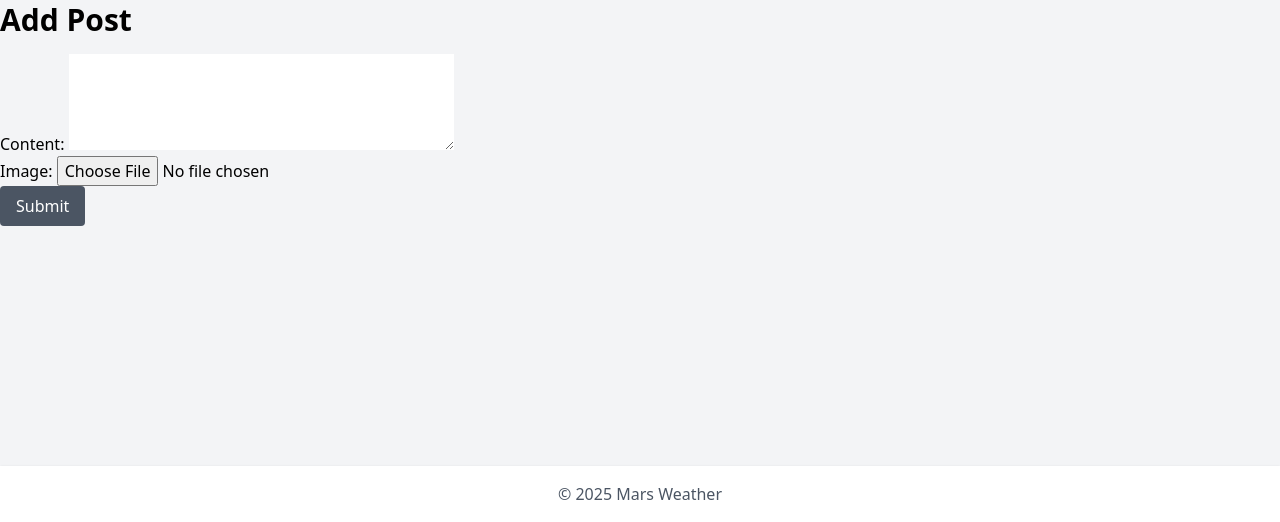
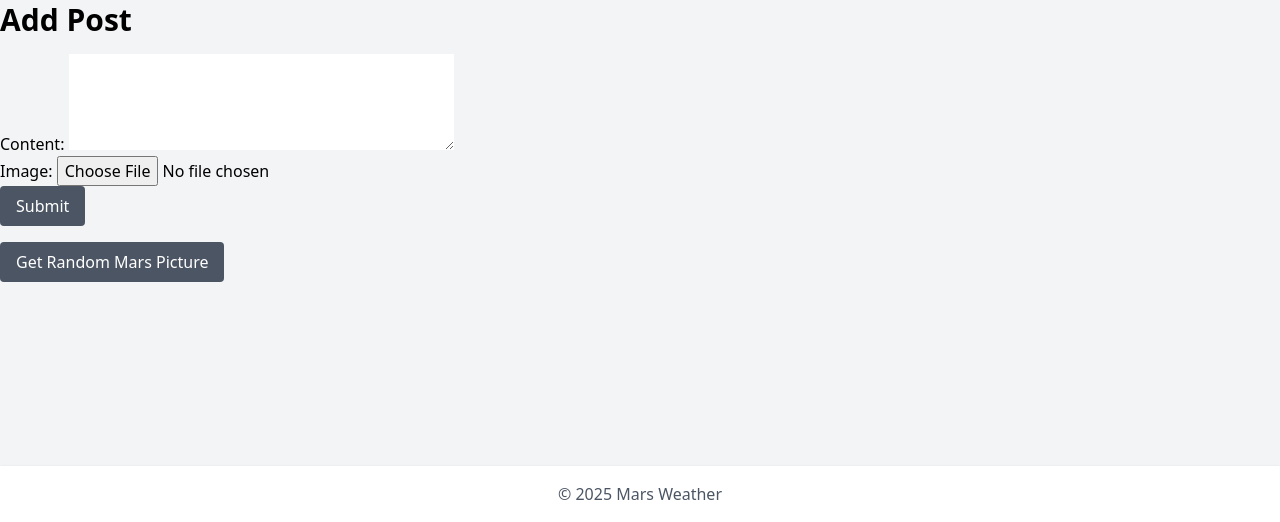
Before and after one commit to juju9301/mars_weather_site, a Django app: page /add_post/ in a window 1280 px wide. Shown: the part 278-800 px from the top of the page. Run offline with Django 5.2, Linux system fonts and the light colour scheme; the visitor is signed in with stand-in values (Sample User, id 1); parts of the project's set-up code (start-up, migrations or seed data) failed here and were passed over.

Commit message:
added random mars pic fetch for post

```diff
--- a/mars1/weather/forms.py
+++ b/mars1/weather/forms.py
@@ -1,11 +1,8 @@
 from django import forms
-from .models import Weather, Post
-
+from .models import Weather, Post, Comment
 
 class PlotForm(forms.Form):
-    # sol_from_choices = [(str(w), str(w)) for w in Weather.objects.values_list('sol').order_by('sol')]
     sol_from_choices = [(200, 200), (201, 201)]
-    # sol_to_choices = [(str(w), str(w)) for w in Weather.objects.values_list('sol').order_by('-sol')]
     sol_to_choices = [(4023, 4023), (4265, 4265)]
     param_choices = [('min_temp', 'min_temp'), ('max_temp', 'max_temp')]
     sol_from = forms.ChoiceField(choices=sol_from_choices)
@@ -13,19 +10,32 @@ class PlotForm(forms.Form):
     param = forms.ChoiceField(choices=param_choices)
 
 class PostForm(forms.ModelForm):
+    random_mars_image_url = forms.URLField(required=False, widget=forms.HiddenInput())
+
     class Meta:
         model = Post
         fields = ['content', 'image']
         widgets = {
-            'content': forms.Textarea(attrs={'rows': 4, 'cols': 40}),
+            'content': forms.Textarea(attrs={'rows': 4, 'cols': 40, 'required': False}),
         }
-        content = forms.CharField(required=False, widget=forms.Textarea(attrs={'rows': 4, 'cols': 40, 'required': False}))
+
+    content = forms.CharField(required=False, widget=forms.Textarea(attrs={'rows': 4, 'cols': 40, 'required': False}))
+
     def clean(self):
         cleaned_data = super().clean()
         content = cleaned_data.get('content')
         image = cleaned_data.get('image')
+        random_mars_image_url = cleaned_data.get('random_mars_image_url')
 
-        if not content and not image:
+        if not content and not image and not random_mars_image_url:
             raise forms.ValidationError('You must provide either content or an image.')
 
         return cleaned_data
+
+class CommentForm(forms.ModelForm):
+    class Meta:
+        model = Comment
+        fields = ['content']
+        widgets = {
+            'content': forms.Textarea(attrs={'rows': 3, 'cols': 40}),
+        }
--- a/mars1/weather/models.py
+++ b/mars1/weather/models.py
@@ -47,3 +47,12 @@ class Post(models.Model):
 
     def __str__(self):
         return f'{self.author.username}: {self.content[:20]}'
+
+class Comment(models.Model):
+    post = models.ForeignKey(Post, related_name='comments', on_delete=models.CASCADE)
+    author = models.ForeignKey(User, on_delete=models.CASCADE)
+    content = models.TextField()
+    created_at = models.DateTimeField(auto_now_add=True)
+
+    def __str__(self):
+        return f'{self.author.username}: {self.content[:20]}'
--- a/mars1/weather/templates/add_post.html
+++ b/mars1/weather/templates/add_post.html
@@ -7,7 +7,50 @@
     <form method="post" enctype="multipart/form-data">
         {% csrf_token %}
         {{ form.as_p }}
+        <input type="hidden" id="random_mars_image_url" name="random_mars_image_url">
         <button type="submit" class="bg-gray-600 text-white px-4 py-2 rounded">Submit</button>
     </form>
+    <button id="get-random-mars-picture" class="bg-gray-600 text-white px-4 py-2 rounded mt-4">Get Random Mars Picture</button>
+    <div id="random-mars-picture-container" class="mt-4"></div>
+    <button id="add-to-post" class="bg-gray-600 text-white px-4 py-2 rounded mt-4 hidden">Add to Post</button>
+    <div id="image-url-display" class="mt-4 text-gray-700"></div>
 </div>
+
+<script>
+document.getElementById('get-random-mars-picture').addEventListener('click', function() {
+    const sol = Math.floor(Math.random() * 1000) + 1; // Random sol (Martian day)
+    const rover = ['curiosity', 'opportunity', 'spirit'][Math.floor(Math.random() * 3)]; // Random rover
+    const apiKey = 'DEMO_KEY'; // Replace with your NASA API key
+
+    fetch(`https://api.nasa.gov/mars-photos/api/v1/rovers/${rover}/photos?sol=${sol}&api_key=${apiKey}`)
+        .then(response => response.json())
+        .then(data => {
+            if (data.photos.length > 0) {
+                const randomPhoto = data.photos[Math.floor(Math.random() * data.photos.length)];
+                const img = new Image();
+                img.src = randomPhoto.img_src;
+                img.onload = function() {
+                    const container = document.getElementById('random-mars-picture-container');
+                    container.innerHTML = `<img src="${randomPhoto.img_src}" alt="Random Mars Picture" class="max-w-full max-h-64 object-contain mt-2">`;
+                    const addToPostButton = document.getElementById('add-to-post');
+                    addToPostButton.classList.remove('hidden');
+                    addToPostButton.dataset.imageUrl = randomPhoto.img_src;
+                };
+                img.onerror = function() {
+                    alert('Failed to load image. Try again.');
+                };
+            } else {
+                alert('No photos found for this sol. Try again.');
+            }
+        })
+        .catch(error => console.error('Error fetching random Mars picture:', error));
+});
+
+document.getElementById('add-to-post').addEventListener('click', function() {
+    const imageUrl = this.dataset.imageUrl;
+    document.getElementById('random_mars_image_url').value = imageUrl;
+    document.getElementById('image-url-display').innerText = `Image URL: ${imageUrl}`;
+    alert('Image added to post!');
+});
+</script>
 {% endblock content %}
--- a/mars1/weather/urls.py
+++ b/mars1/weather/urls.py
@@ -9,5 +9,6 @@ urlpatterns = [
     path('plot', views.generate_weather_plot, name='generate_weather_plot'),
     path('update_weather_data', views.update_weather_data, name='update_weather_data'),
     path('', views.index, name='index'),
-    path('add_post/', views.add_post, name='add_post')
+    path('add_post/', views.add_post, name='add_post'),
+    path('add_comment/<int:post_id>/', views.add_comment, name='add_comment'),
 ]
--- a/mars1/weather/views.py
+++ b/mars1/weather/views.py
@@ -1,12 +1,12 @@
 from django.shortcuts import render, get_object_or_404, redirect
-from .models import Weather
+from .models import Weather, Post, Comment
 from django.core.paginator import Paginator, EmptyPage, PageNotAnInteger
 from matplotlib import pyplot as plt
 from django.urls import reverse
 from django.http import HttpResponseBadRequest, JsonResponse
 from django.contrib.auth.decorators import login_required
-from .models import Post
-from .forms import PostForm
+from .forms import PostForm, CommentForm
+from django.core.files.base import ContentFile
 
 from io import BytesIO
 import base64
@@ -49,7 +49,7 @@ def generate_weather_plot(request):
     # Fetch all available sols for dropdown options
     available_sols = Weather.objects.values_list('sol', flat=True).order_by('sol')
 
-    if sol_from and sol_to and temp_type:
+    if (sol_from and sol_to and temp_type):
         try:
             sol_from = int(sol_from)
             sol_to = int(sol_to)
@@ -144,11 +144,31 @@ def add_post(request):
         if form.is_valid():
             post = form.save(commit=False)
             post.author = request.user
+            random_mars_image_url = form.cleaned_data.get('random_mars_image_url')
+            if random_mars_image_url:
+                response = requests.get(random_mars_image_url)
+                if response.status_code == 200:
+                    post.image.save(f"random_mars_image_{post.id}.jpg", ContentFile(response.content), save=False)
             post.save()
             return redirect('weather:index')
     else:
         form = PostForm()
     return render(request, 'add_post.html', {'form': form})
+
+@login_required
+def add_comment(request, post_id):
+    post = get_object_or_404(Post, id=post_id)
+    if request.method == 'POST':
+        form = CommentForm(request.POST)
+        if form.is_valid():
+            comment = form.save(commit=False)
+            comment.post = post
+            comment.author = request.user
+            comment.save()
+            return redirect('weather:index')
+    else:
+        form = CommentForm()
+    return render(request, 'add_comment.html', {'form': form, 'post': post})
 
 def update_weather_data(request):
     if request.method == 'POST':
```
Also changed, not shown: mars1/weather/templates/add_comment.html (added, +13 -0 lines), mars1/weather/templates/index.html (+14 -0 lines), mars1/weather/migrations/0005_comment.py (added).
